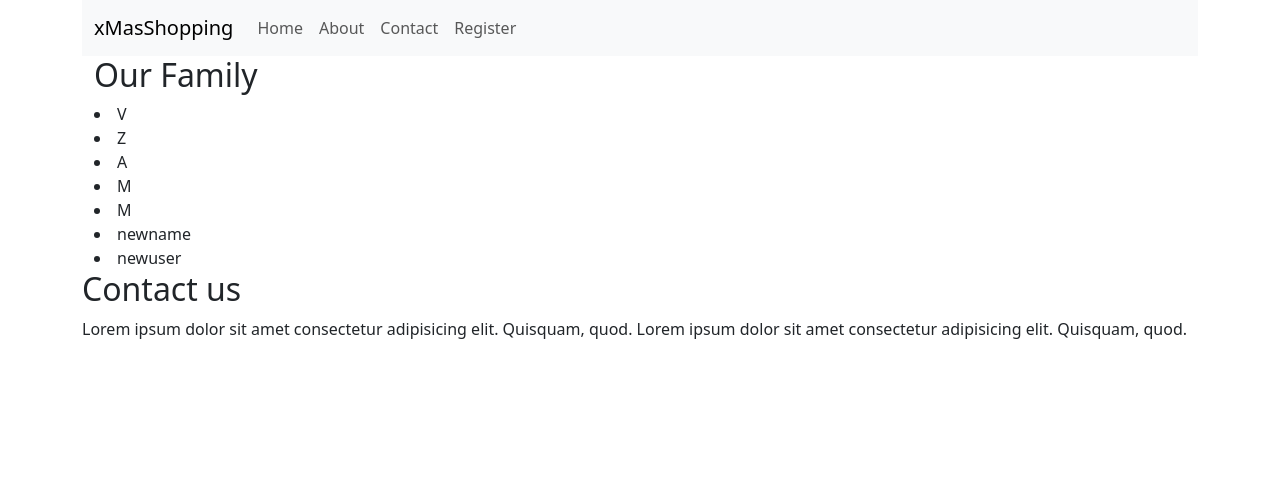
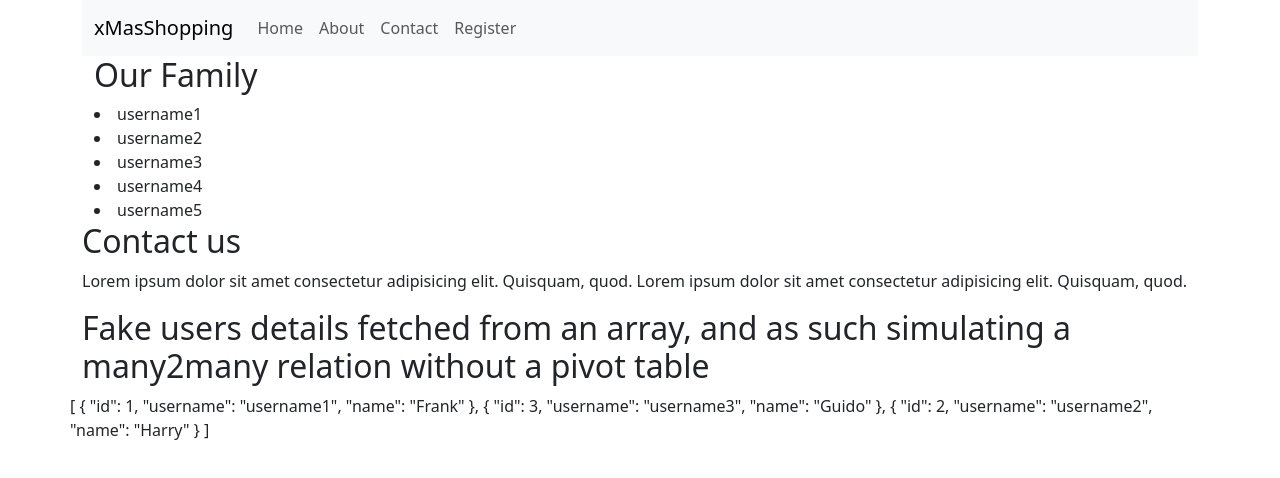
Before and after one commit to mdenitti/Angular18, an Angular app: page /contact in a window 1280 px wide. Shown: the top 478 px of the page. Built offline with nearby package versions, Linux system fonts and the light colour scheme; data requests are answered from the project's data file; sample sign-in values are in the browser's storage.

Commit message:
howto handle virtual many2many situations with ids in an array

```diff
--- a/src/app/contact/contact.component.html
+++ b/src/app/contact/contact.component.html
@@ -19,4 +19,8 @@
         </p>
 </div>
 
+<h2>Fake users details fetched from an array, and as such simulating a many2many relation without a pivot table</h2>
+{{ many2manyUsers | json }}
+
+
 <!-- {{ users | json }} -->
--- a/src/app/contact/contact.component.ts
+++ b/src/app/contact/contact.component.ts
@@ -12,15 +12,58 @@ import { MyUsers } from '../my-users.interface';
 })
 export class ContactComponent {
 
+
   constructor(private usersService: UsersService) { }
 
-  users: MyUsers[] = [];
+  // make an array of objects with some fake users so that we can simulate a fetch call
+  users: any[] = [{
+    id: 1,
+    username: 'username1',
+    name: 'Frank'
+  },
+  {
+    id: 2,
+    username: 'username2',
+    name: 'Harry'
+  },
+  {
+    id: 3,
+    username: 'username3',
+    name: 'Guido'
+  },
+  {
+    id: 4,
+    username: 'username4',
+    name: 'Sally'
+  },
+  {
+    id: 5,
+    username: 'username5',
+    name: 'Jack'
+  }
+  ];
+
+  // virtual array of users uncluded in my fake many2many column
+  many2many: any[] = [1, 3, 2, 8];
+
+  // this is the array where we will put our details in...
+  many2manyUsers!: any[];
+
+  /* The getMany2ManyUsers method is used to map over the many2many array and find the corresponding user objects in the users array using the Array.prototype.find method.
+
+  The resulting array of users is then assigned to the many2manyUsers property of the component.
+
+  The filter method is used to remove any undefined entries that might occur if a user ID in the many2many array does not correspond to any user in the users array. */
+
+  getMany2ManyUsers(): void {
+    // in theory you should call this.usersService.getUsers() and assign the results to the many2many array
+    this.many2manyUsers = this.many2many.map(userId => this.users.find(user => user.id === userId))
+      .filter(user => user !== undefined); // This will remove any undefined entries if a user is not found
+  }
+
 
   ngOnInit() {
-    this.usersService.getUsers().then(data => {
-      this.users = data
-    }).catch(error => console.log(error)
-    )
+    this.getMany2ManyUsers();
   }
 
 }
```
